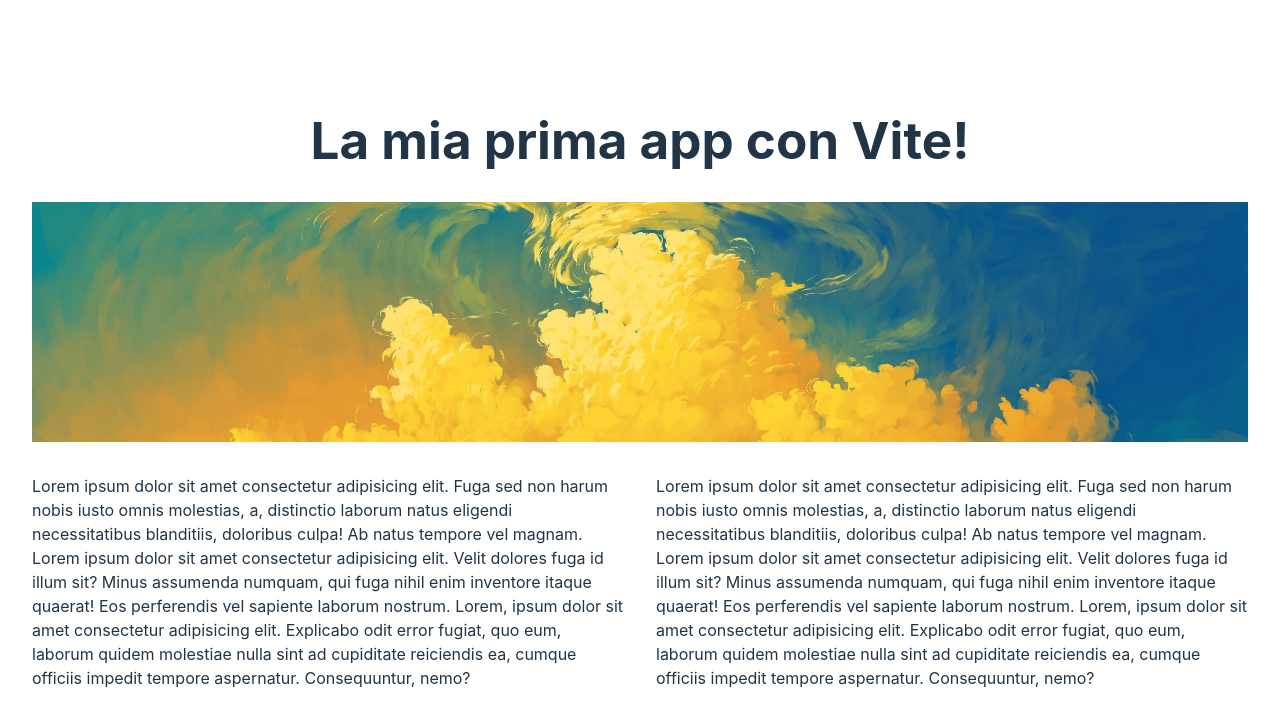
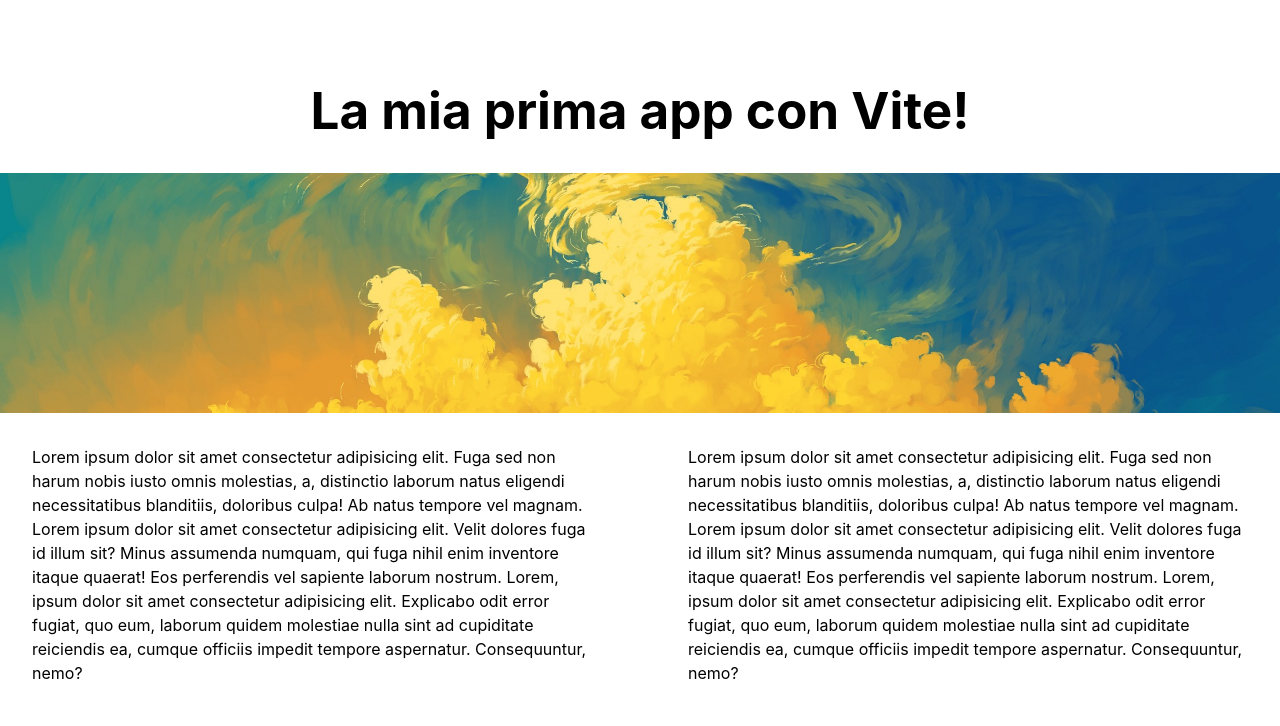
Before and after one commit to sder12/vite-hello-world, a Vue app: page / in a window 1280 px wide. Shown: the top 726 px of the page. Built offline with nearby package versions, Linux system fonts and the light colour scheme.

Commit message:
Forgotten to cancel default css

```diff
--- a/src/components/AppMain.vue
+++ b/src/components/AppMain.vue
@@ -47,6 +47,6 @@
 
 .main>div {
     text-align: left;
-    padding: 1em 0;
+    padding: 1em 2em;
 }
 </style>
--- a/src/components/AppTitle.vue
+++ b/src/components/AppTitle.vue
@@ -3,9 +3,13 @@
 </script>
 
 <template>
-    <h1>La mia prima app con Vite!</h1>
+    <h1 class="title">La mia prima app con Vite!</h1>
 </template>
 
 <style scoped>
-
+.title {
+    text-align: center;
+    font-size: 3.2em;
+    line-height: 1.1;
+}
 </style>
--- a/src/style.css
+++ b/src/style.css
@@ -3,88 +3,11 @@
     font-size: 16px;
     line-height: 24px;
     font-weight: 400;
-
-  color-scheme: light dark;
-  color: rgba(255, 255, 255, 0.87);
-  background-color: #242424;
-
-  font-synthesis: none;
-  text-rendering: optimizeLegibility;
-  -webkit-font-smoothing: antialiased;
-  -moz-osx-font-smoothing: grayscale;
-  -webkit-text-size-adjust: 100%;
-}
-
-a {
-  font-weight: 500;
-  color: #646cff;
-  text-decoration: inherit;
-}
-a:hover {
-  color: #535bf2;
-}
-
-a {
-  font-weight: 500;
-  color: #646cff;
-  text-decoration: inherit;
-}
-a:hover {
-  color: #535bf2;
 }
 
 body {
     margin: 0;
     display: flex;
     place-items: center;
-  min-width: 320px;
-  min-height: 100vh;
+    padding: 3em 0;
 }
-
-h1 {
-  font-size: 3.2em;
-  line-height: 1.1;
-}
-
-button {
-  border-radius: 8px;
-  border: 1px solid transparent;
-  padding: 0.6em 1.2em;
-  font-size: 1em;
-  font-weight: 500;
-  font-family: inherit;
-  background-color: #1a1a1a;
-  cursor: pointer;
-  transition: border-color 0.25s;
-}
-button:hover {
-  border-color: #646cff;
-}
-button:focus,
-button:focus-visible {
-  outline: 4px auto -webkit-focus-ring-color;
-}
-
-.card {
-  padding: 2em;
-}
-
-#app {
-  max-width: 1280px;
-  margin: 0 auto;
-  padding: 2rem;
-  text-align: center;
-}
-
-@media (prefers-color-scheme: light) {
-  :root {
-    color: #213547;
-    background-color: #ffffff;
-  }
-  a:hover {
-    color: #747bff;
-  }
-  button {
-    background-color: #f9f9f9;
-  }
-}
```
Lines whose indentation alone changed are shown as unchanged.
